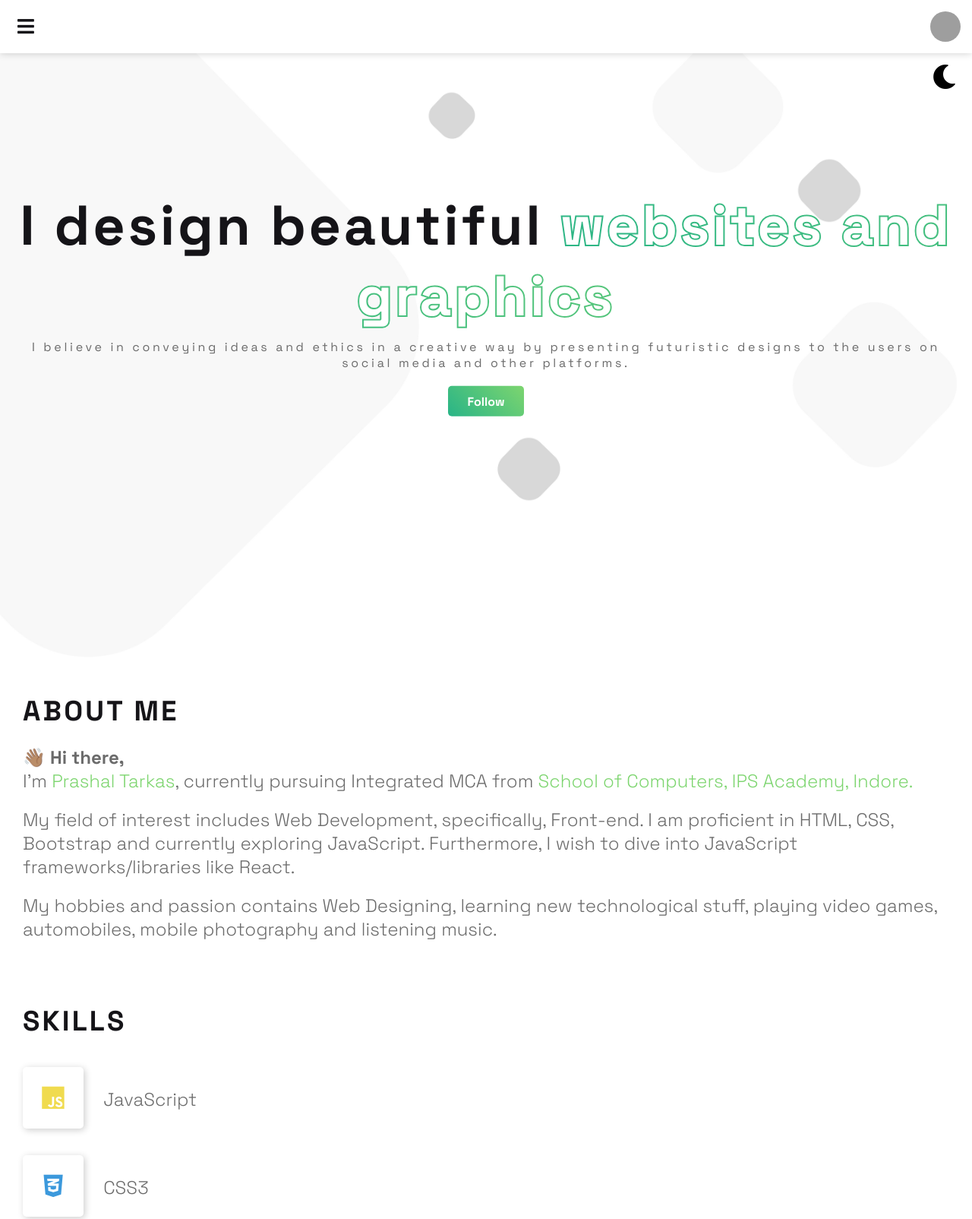
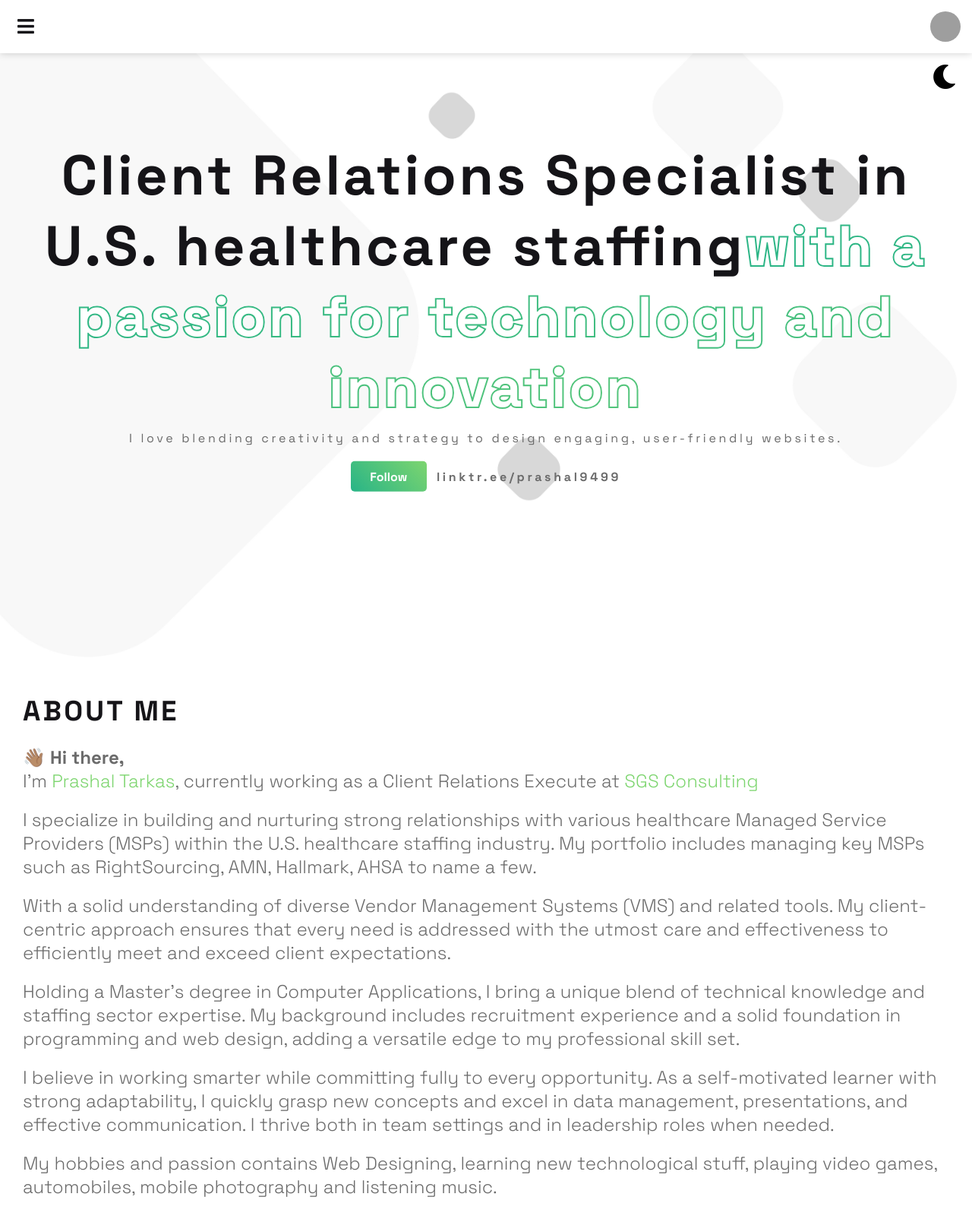
Before and after one commit to Prashal9499/prashal9499.github.io, a plain HTML site: page index.html in a window 1280 px wide. Shown: the top 1604 px of the page at 76% size. Drawn offline with Linux system fonts and the light colour scheme; grey boxes are pictures that could not be loaded.

Commit message:
Update index.html
Updated the text details

```diff
--- a/index.html
+++ b/index.html
@@ -38,7 +38,7 @@
       <div class="profile">
         <img src="assets/images/avatar.jpeg" class="profile_avatar" alt="Prashal Tarkas">
         <h3>Prashal Tarkas</h3>
-        <p class="about">Front-end Web-Developer</p>
+        <p class="about">Executive - Client Relations=</p>
       </div>
       <a href="javascript:void(0)" onclick="closeNav()">
         <i class="fas fa-times fa-lg"></i>
@@ -67,7 +67,7 @@
     <div class="profile">
       <img src="assets/images/avatar.jpeg" class="profile_avatar" alt="Prashal Tarkas">
       <h3>Prashal Tarkas</h3>
-      <p class="about">Front-end Web-Developer</p>
+      <p class="about">Executive - Client Relations</p>
     </div>
 
     <!-- nav bar items -->
@@ -104,15 +104,13 @@
 
         <!-- top image text -->
         <div class="top_text">
-          <h1 class="typewrite">I design beautiful <span class="highlited">websites and graphics</span>
+          <h1 class="typewrite">Client Relations Specialist in U.S. healthcare staffing<span class="highlited">with a passion for technology and innovation</span>
           </h1>
-          <p class=" bottom_text">I believe in conveying ideas and ethics in a creative way by presenting futuristic
-            designs to the users on
-            social media and other platforms.</p>
+          <p class=" bottom_text">I love blending creativity and strategy to design engaging, user-friendly websites.</p>
           <a href="https://linktr.ee/prashal9499" target="_blank">
             <button>Follow</button>
           </a>
-          <!-- <a class="link_text" href="https://linktr.ee/prashal9499" target="_blank">linktr.ee/prashal9499</a> -->
+          <a class="link_text" href="https://linktr.ee/prashal9499" target="_blank">linktr.ee/prashal9499</a>
         </div>
         <a href="#about_me">
           <div class="btn-scroll">
@@ -126,16 +124,14 @@
         <div class="p-1" id="about_me">
           <h1 class="main_text">About Me</h1>
           <p><span class="bold">👋🏽 Hi there,<br></span>
-            I'm <a href="">Prashal Tarkas</a>, currently pursuing Integrated MCA from
-            <a href=" https://www.ipsacademy.org/college/school-of-computers" target="_blank">School
-              of Computers, IPS Academy, Indore.</a>
+            I'm <a href="">Prashal Tarkas</a>, currently working as a Client Relations Execute at
+            <a href="https://sgsconsulting.com/" target="_blank">SGS Consulting</a>
           </p>
-          <p>My field of interest includes Web Development, specifically, Front-end. I am proficient in HTML, CSS,
-            Bootstrap and currently exploring JavaScript. Furthermore, I wish to dive into JavaScript
-            frameworks/libraries like
-            React.</p>
-          <p>My hobbies and passion contains Web Designing, learning new technological stuff,
-            playing video games, automobiles, mobile photography and listening music.</p>
+          <p>I specialize in building and nurturing strong relationships with various healthcare Managed Service Providers (MSPs) within the U.S. healthcare staffing industry. My portfolio includes managing key MSPs such as RightSourcing, AMN, Hallmark, AHSA to name a few.</p>
+          <p>With a solid understanding of diverse Vendor Management Systems (VMS) and related tools. My client-centric approach ensures that every need is addressed with the utmost care and effectiveness to efficiently meet and exceed client expectations. </p>
+          <p>Holding a Master’s degree in Computer Applications, I bring a unique blend of technical knowledge and staffing sector expertise. My background includes recruitment experience and a solid foundation in programming and web design, adding a versatile edge to my professional skill set.</p>
+          <p>I believe in working smarter while committing fully to every opportunity. As a self-motivated learner with strong adaptability, I quickly grasp new concepts and excel in data management, presentations, and effective communication. I thrive both in team settings and in leadership roles when needed.</p>
+          <p>My hobbies and passion contains Web Designing, learning new technological stuff, playing video games, automobiles, mobile photography and listening music.</p>
         </div>
 
         <!-- Skills -->
```
